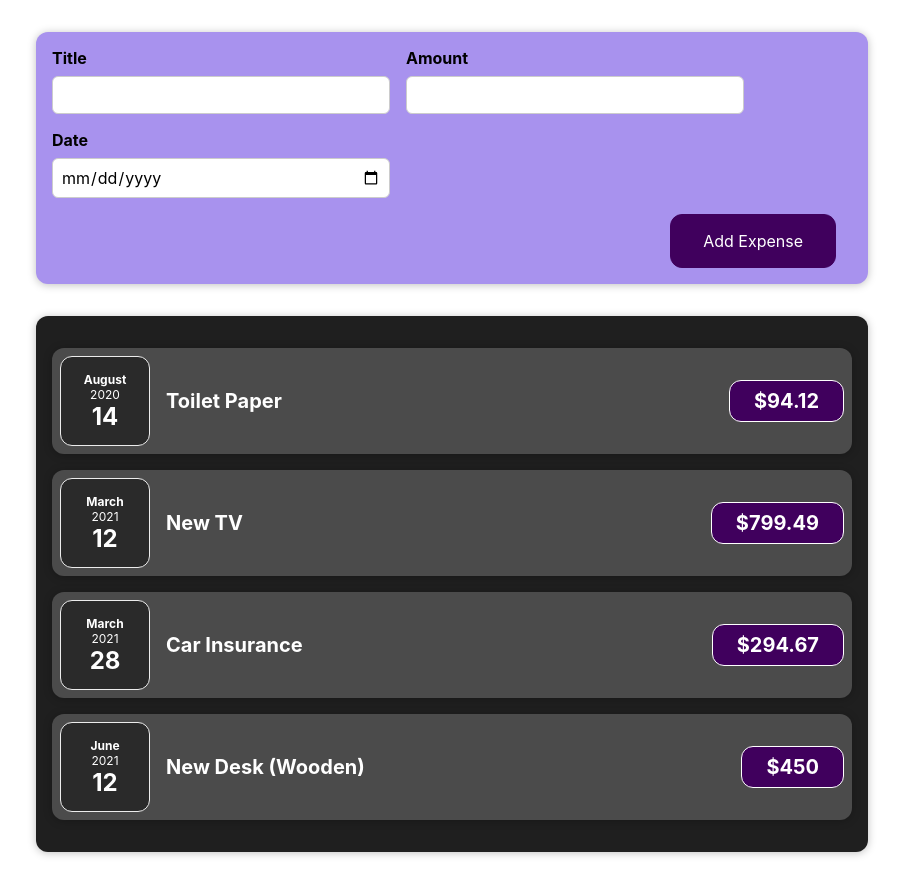
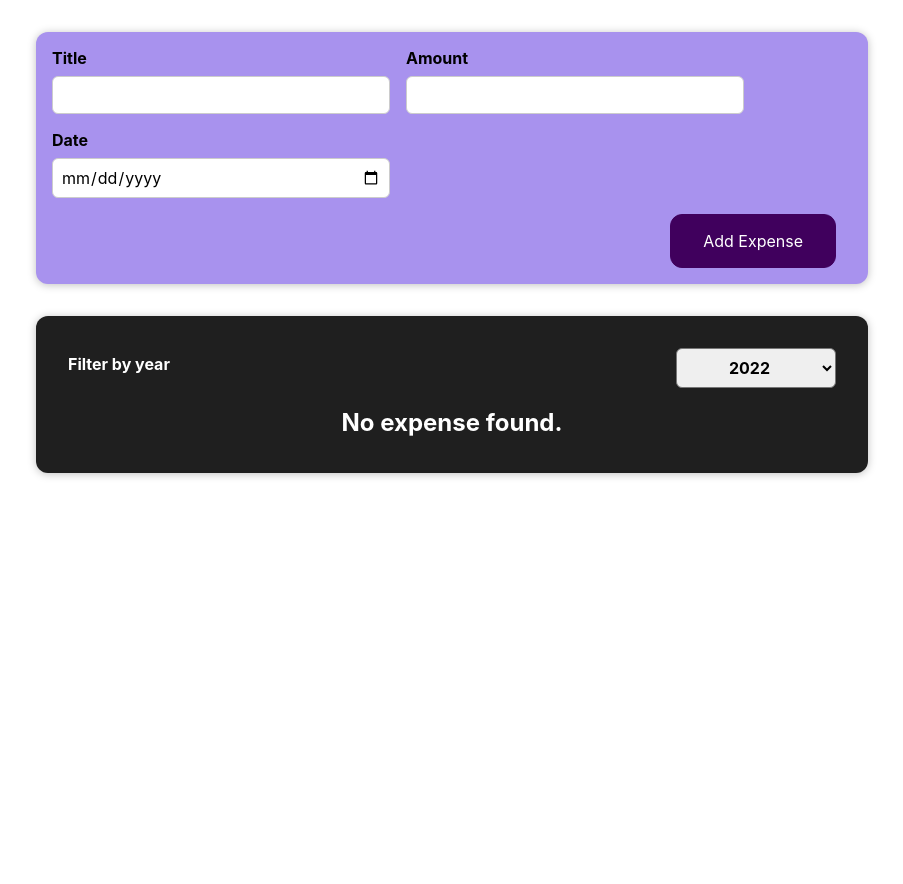
Before and after one commit to TopeAanu/reactp, a React (Create React App) app: page / in a window 1280 px wide. Shown: the whole page, without its empty margins (188-1091 px from the left). After the commit the page ends 800 px from the top, so only its background shows below. Built offline with nearby package versions, Linux system fonts and the light colour scheme.

Commit message:
50 Days Of Learning

```diff
--- a/src/App.js
+++ b/src/App.js
@@ -1,9 +1,10 @@
+import React, { useState } from "react";
+
 import Expenses from "./components/Expenses/Expenses";
 
 import NewExpense from "./components/NewExpense/NewExpense";
 
-const App = () => {
-  const expenses = [
+const DUMMY_EXPENSES = [
   {
     id: "e1",
     title: "Toilet Paper",
@@ -25,10 +26,14 @@ const App = () => {
   },
 ];
 
-  const addExpenseHandler = expense => {
-    console.log('Observing...');
-    console.log(expense);
-  }
+const App = () => {
+  const [expenses, setExpenses] = useState(DUMMY_EXPENSES);
+
+  const addExpenseHandler = (expense) => {
+    setExpenses((prevExpenses) => {
+      return [expense, ...prevExpenses];
+    });
+  };
 
   return (
     <div className="App">
--- a/src/components/Expenses/Expenses.js
+++ b/src/components/Expenses/Expenses.js
@@ -1,32 +1,30 @@
-import ExpenseItem from './ExpenseItem';
-import Card from '../UI/Card';
-import './Expenses.css';
+import React, { useState } from "react";
+// import ExpenseItem from "./ExpenseItem";
+import Card from "../UI/Card";
+import ExpensesFilter from "./ExpensesFilter";
+import ExpensesList from "./ExpensesList";
+import "./Expenses.css";
 
 const Expenses = (props) => {
+  const [filteredYear, setFilteredYear] = useState("2022");
+
+  const filterChangeHandler = (selectedYear) => {
+    setFilteredYear(selectedYear);
+  };
+
+  const filteredExpenses = props.items.filter((expense) => {
+    return expense.date.getFullYear().toString() === filteredYear;
+  });
+
   return (
     <Card className="expenses">
-      <ExpenseItem
-        title={props.items[0].title}
-        amount={props.items[0].amount}
-        date={props.items[0].date}
+      <ExpensesFilter
+        selected={filteredYear}
+        onChangeFilter={filterChangeHandler}
       />
-      <ExpenseItem
-        title={props.items[1].title}
-        amount={props.items[1].amount}
-        date={props.items[1].date}
-      />
-      <ExpenseItem
-        title={props.items[2].title}
-        amount={props.items[2].amount}
-        date={props.items[2].date}
-      />
-      <ExpenseItem
-        title={props.items[3].title}
-        amount={props.items[3].amount}
-        date={props.items[3].date}
-      />
+      <ExpensesList items={filteredExpenses} />
     </Card>
   );
-}
+};
 
 export default Expenses;
--- /dev/null
+++ b/src/components/Expenses/ExpensesFilter.css
@@ -0,0 +1,24 @@
+.expenses-filter {
+  color: white;
+  padding: 0 1rem;
+}
+
+.expenses-filter__control {
+  display: flex;
+  width: 100%;
+  align-items: center;
+  justify-content: space-between;
+  margin: 1rem 0;
+}
+
+.expenses-filter label {
+  font-weight: bold;
+  margin-bottom: 0.5rem;
+}
+
+.expenses-filter select {
+  font: inherit;
+  padding: 0.5rem 3rem;
+  font-weight: bold;
+  border-radius: 6px;
+}
--- /dev/null
+++ b/src/components/Expenses/ExpensesFilter.js
@@ -0,0 +1,26 @@
+import React from 'react';
+
+import './ExpensesFilter.css';
+
+const ExpensesFilter = (props) => {
+
+  const dropdownChangeHandler = (event) => {
+    props.onChangeFilter(event.target.value);
+  };
+
+  return (
+    <div className='expenses-filter'>
+      <div className='expenses-filter__control'>
+        <label>Filter by year</label>
+        <select value={props.selected} onChange={dropdownChangeHandler}>
+          <option value='2024'>2024</option>
+          <option value='2023'>2023</option>
+          <option value='2022'>2022</option>
+          <option value='2021'>2021</option>
+        </select>
+      </div>
+    </div>
+  );
+};
+
+export default ExpensesFilter;
--- /dev/null
+++ b/src/components/Expenses/ExpensesList.css
@@ -0,0 +1,9 @@
+.expenses-list {
+  list-style: none;
+  padding: 0;
+}
+
+.expenses-list__fallback {
+  color: white;
+  text-align: center;
+}
--- /dev/null
+++ b/src/components/Expenses/ExpensesList.js
@@ -0,0 +1,23 @@
+import ExpenseItem from "./ExpenseItem";
+import "./ExpensesList.css";
+
+const ExpensesList = (props) => {
+  if (props.items.length === 0) {
+    return <h2 className="expenses-list__fallback">No expense found.</h2>;
+  }
+
+  return (
+    <ul className="expense-list">
+      {props.items.map((expense) => (
+        <ExpenseItem
+          key={expense.id}
+          title={expense.title}
+          amount={expense.amount}
+          date={expense.date}
+        />
+      ))}
+    </ul>
+  );
+};
+
+export default ExpensesList;
```
Lines whose indentation alone changed are shown as unchanged.
